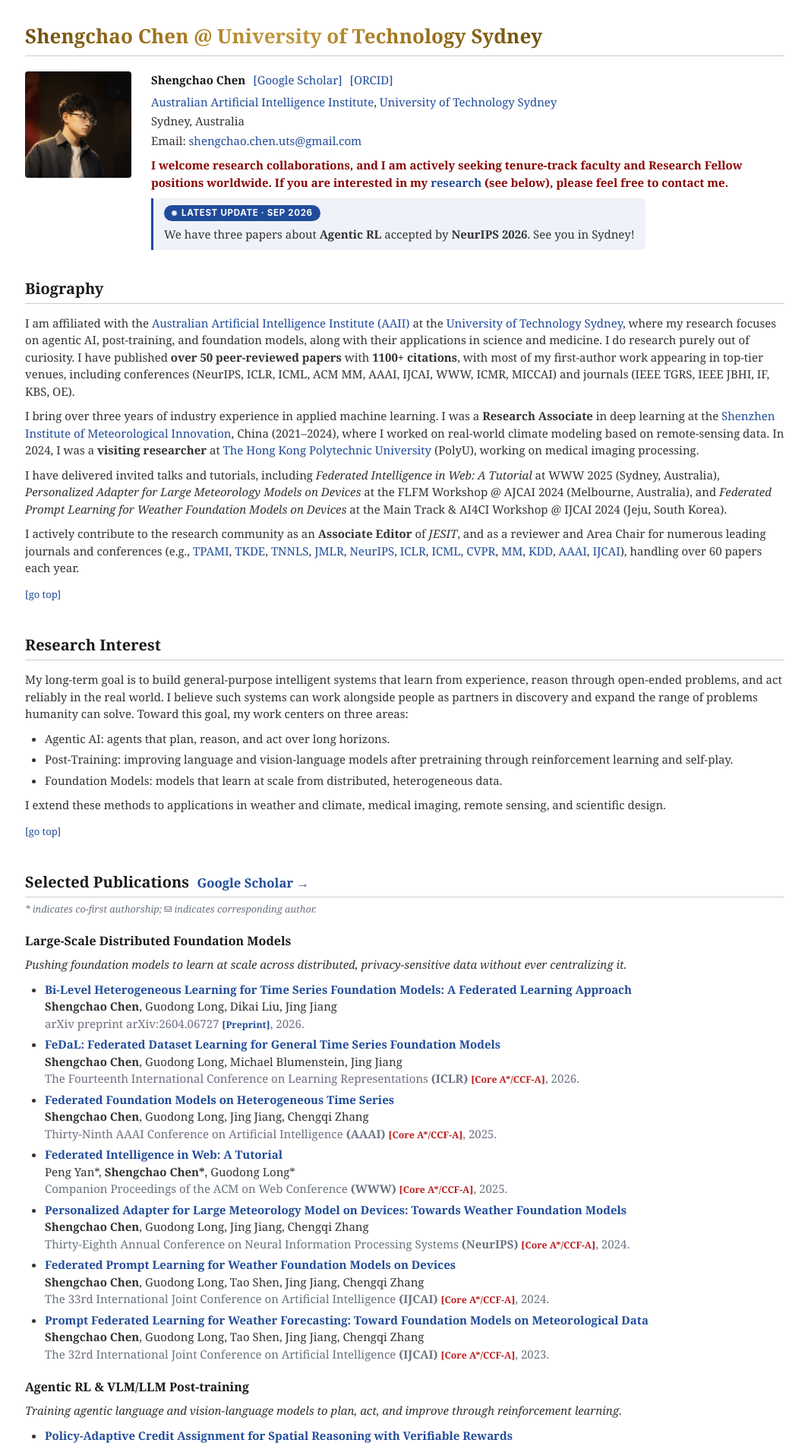
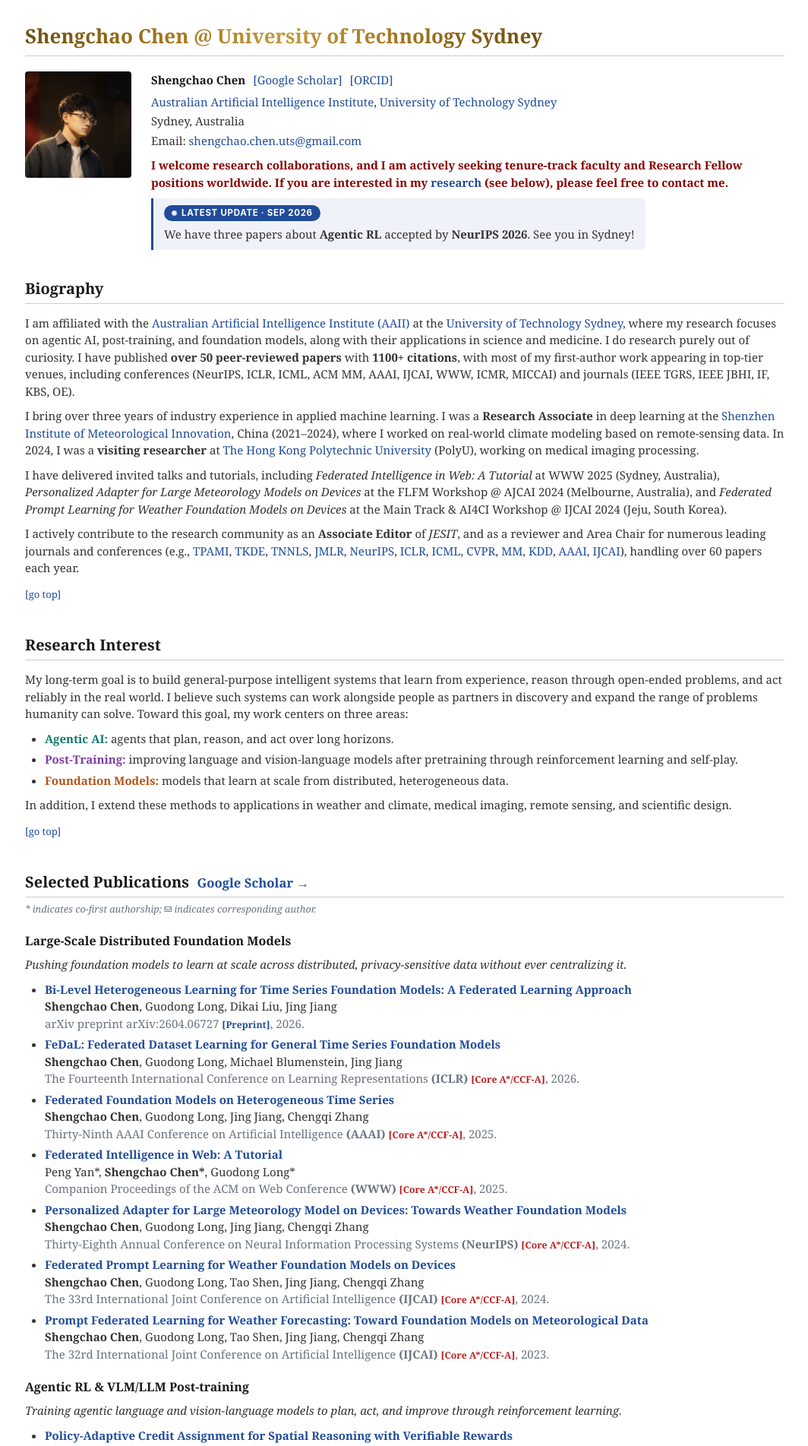
Before and after one commit to shengchaochen82/shengchaochen82.github.io, a Jekyll site: the page built from index.md, in a window 1280 px wide. Shown: the top 1903 px of the page at 76% size, without its empty margins (107-1171 px from the left). Built offline with Jekyll 4.4.1, drawn with Linux system fonts in a browser that asks for light colours.

Commit message:
Content: color research focus labels and frame applications as an extension
Co-Authored-By: Claude Opus 5.5 <noreply@anthropic.com>

```diff
--- a/_includes/classic_research_interest.html
+++ b/_includes/classic_research_interest.html
@@ -2,10 +2,10 @@
   <h1>Research Interest</h1>
   <p>My long-term goal is to build general-purpose intelligent systems that learn from experience, reason through open-ended problems, and act reliably in the real world. I believe such systems can work alongside people as partners in discovery and expand the range of problems humanity can solve. Toward this goal, my work centers on three areas:</p>
   <ul>
-    <li>Agentic AI: agents that plan, reason, and act over long horizons.</li>
-    <li>Post-Training: improving language and vision-language models after pretraining through reinforcement learning and self-play.</li>
-    <li>Foundation Models: models that learn at scale from distributed, heterogeneous data.</li>
+    <li><strong class="classic-focus classic-focus-agentic">Agentic AI:</strong> agents that plan, reason, and act over long horizons.</li>
+    <li><strong class="classic-focus classic-focus-post">Post-Training:</strong> improving language and vision-language models after pretraining through reinforcement learning and self-play.</li>
+    <li><strong class="classic-focus classic-focus-fm">Foundation Models:</strong> models that learn at scale from distributed, heterogeneous data.</li>
   </ul>
-  <p>I extend these methods to applications in weather and climate, medical imaging, remote sensing, and scientific design.</p>
+  <p>In addition, I extend these methods to applications in weather and climate, medical imaging, remote sensing, and scientific design.</p>
   <p class="classic-goto"><a href="#top">[go top]</a></p>
 </section>
--- a/assets/css/classic.css
+++ b/assets/css/classic.css
@@ -256,6 +256,20 @@ body {
   margin: 5px 0;
 }
 
+.classic-focus {
+  font-weight: 700;
+}
+
+.classic-focus-agentic { color: #0f766e; }
+.classic-focus-post { color: #7b3fa0; }
+.classic-focus-fm { color: #b4541a; }
+
+@media (prefers-color-scheme: dark) {
+  .classic-focus-agentic { color: #5fd4c4; }
+  .classic-focus-post { color: #c9a3ec; }
+  .classic-focus-fm { color: #f0a36b; }
+}
+
 .classic-honors-list {
   list-style: none;
   padding-left: 0;
```
